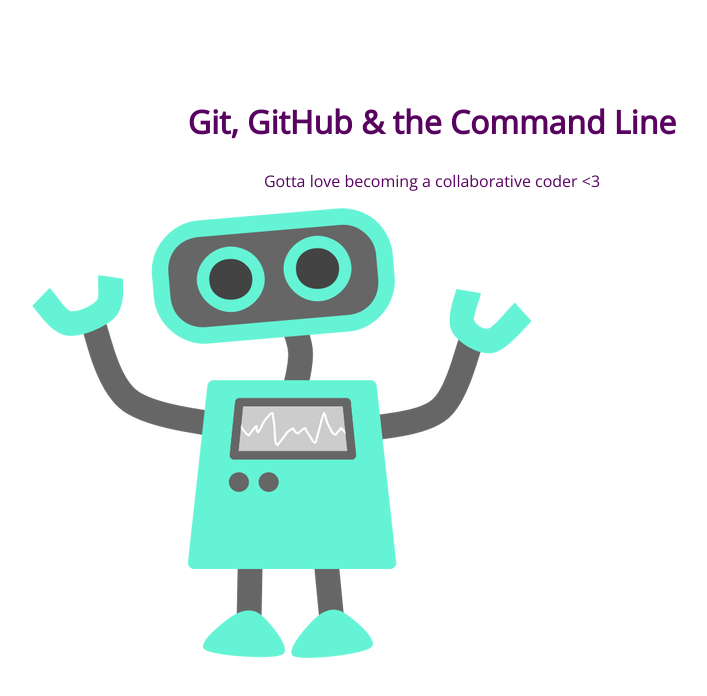
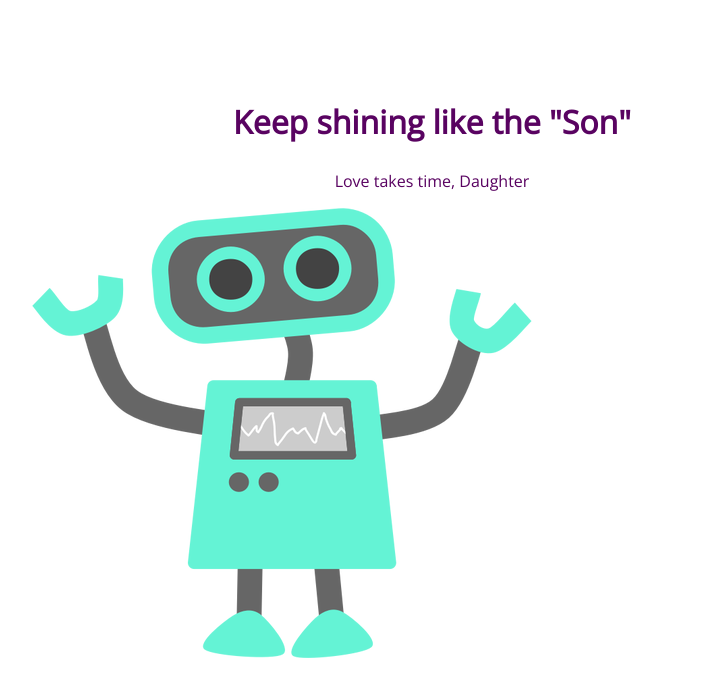
Before and after one commit to zakhah/105-project, a plain HTML site: page index.html in a window 1280 px wide. Shown: the whole page, without its empty margins (208-915 px from the left). Drawn offline with nearby package versions, Linux system fonts and the light colour scheme.

Commit message:
changed h1 and p tags

```diff
--- a/index.html
+++ b/index.html
@@ -8,8 +8,8 @@
 </head>
 <body>
 	<section>
-		<h1>Git, GitHub & the Command Line</h1>
-		<p>Gotta love becoming a collaborative coder <3</p>
+		<h1>Keep shining like the "Son"</h1>
+		<p>Love takes time, Daughter</p>
 		<img src="img/happy-blue-robot.png">
 	</section>
 </body>
```
